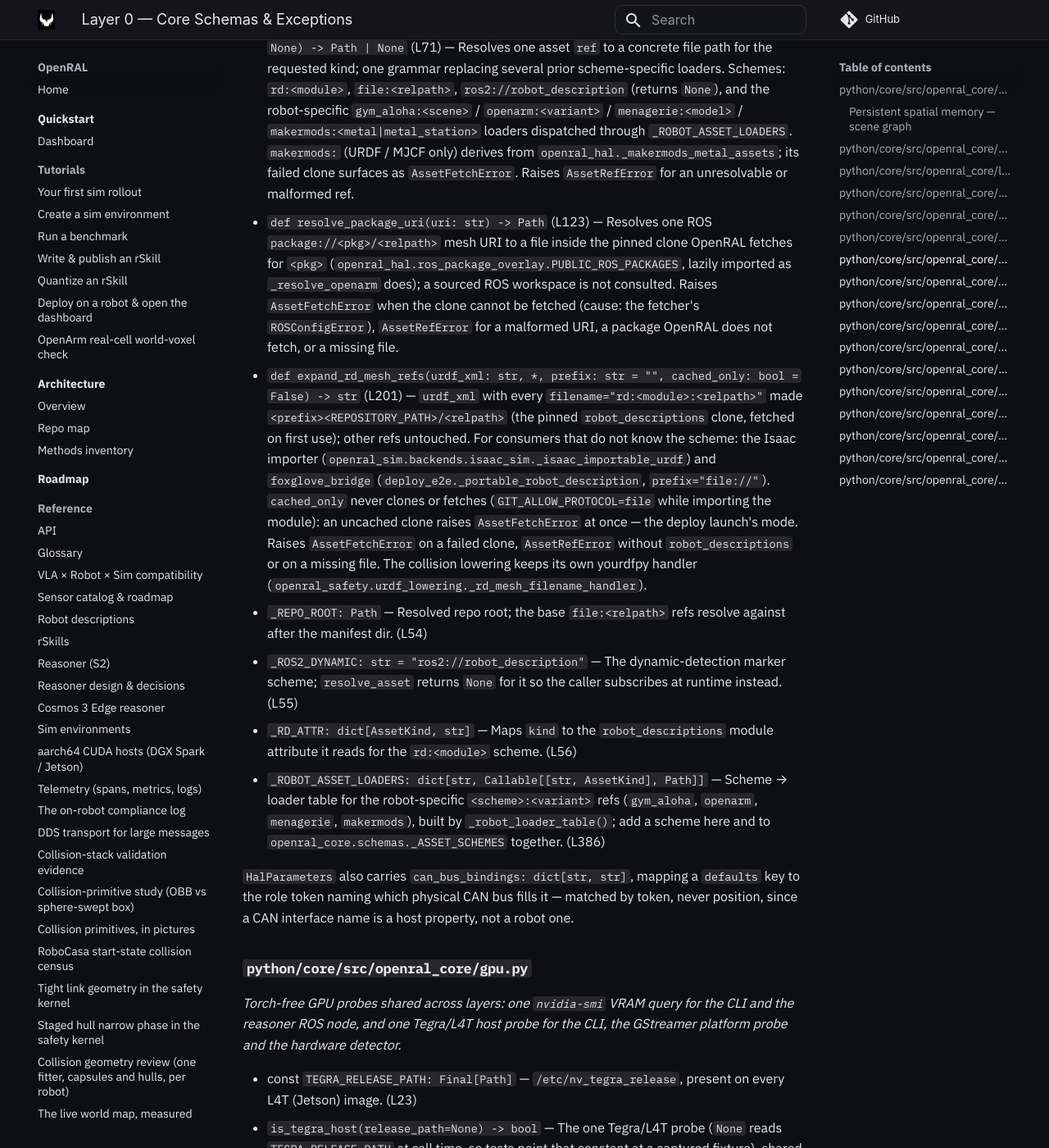
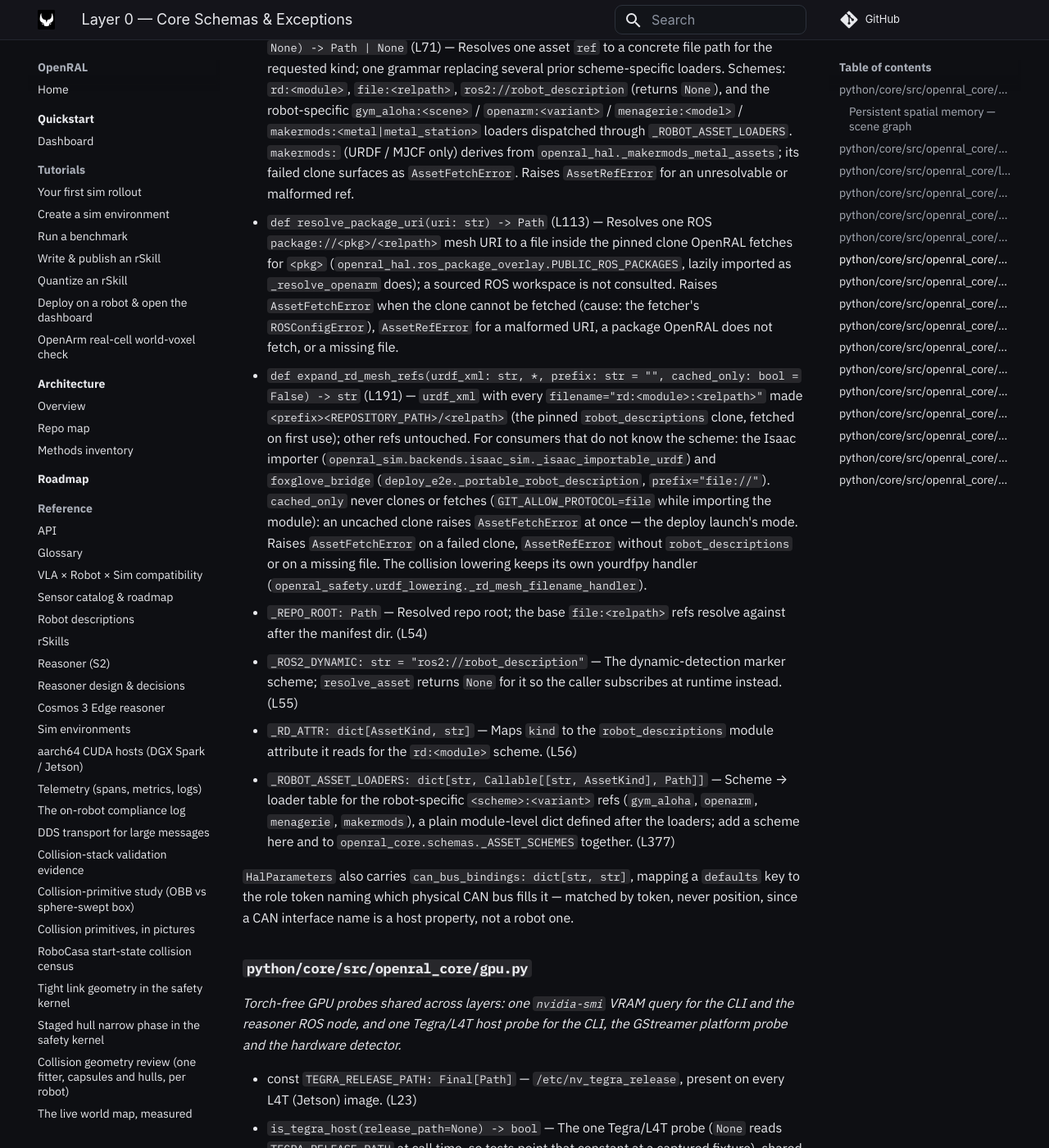
Before and after one commit to OpenRAL/openral, an MkDocs documentation site: the page built from docs/methods/00-core-schemas.md, in a window 1280 px wide and 1400 px high, scrolled down 50944 px. Shown: the whole window at 82% size. Built offline with MkDocs 1.6.1 and Material for MkDocs 9.7.7, drawn with Linux system fonts in a browser that asks for light colours; comment, search, counter and statistics services are not loaded.

Commit message:
fix(core): make the robot asset loader table a plain module dict
Drop the one-use _robot_loader_table() builder and state the
PUBLIC_ROS_PACKAGES reference in resolve_package_uri without a stale list.

Co-Authored-By: Claude Opus 5.5 <noreply@anthropic.com>
Claude-Session: https://claude.ai/code/session_01NavzwafMCddEABJ8ZuPe3p
Signed-off-by: Adrian <adrianllopart@gmail.com>

```diff
--- a/docs/methods/00-core-schemas.md
+++ b/docs/methods/00-core-schemas.md
@@ -644,12 +644,12 @@ _The single resolver for robot description assets — URDF / MJCF / SRDF._
 - `class AssetRefError(ValueError)` (L59) — A description-asset reference is malformed or cannot be resolved.
 - `class AssetFetchError(AssetRefError)` (L63) — A well-formed reference whose pinned upstream could not be fetched on this host (raised by `resolve_package_uri`); the one resolution failure an offline host may skip on, so tests check the type instead of matching the message.
 - `def resolve_asset(ref: str, kind: AssetKind, *, manifest_dir: Path | None = None) -> Path | None` (L71) — Resolves one asset `ref` to a concrete file path for the requested kind; one grammar replacing several prior scheme-specific loaders. Schemes: `rd:<module>`, `file:<relpath>`, `ros2://robot_description` (returns `None`), and the robot-specific `gym_aloha:<scene>` / `openarm:<variant>` / `menagerie:<model>` / `makermods:<metal|metal_station>` loaders dispatched through `_ROBOT_ASSET_LOADERS`. `makermods:` (URDF / MJCF only) derives from `openral_hal._makermods_metal_assets`; its failed clone surfaces as `AssetFetchError`. Raises `AssetRefError` for an unresolvable or malformed ref.
-- `def resolve_package_uri(uri: str) -> Path` (L123) — Resolves one ROS `package://<pkg>/<relpath>` mesh URI to a file inside the pinned clone OpenRAL fetches for `<pkg>` (`openral_hal.ros_package_overlay.PUBLIC_ROS_PACKAGES`, lazily imported as `_resolve_openarm` does); a sourced ROS workspace is not consulted. Raises `AssetFetchError` when the clone cannot be fetched (cause: the fetcher's `ROSConfigError`), `AssetRefError` for a malformed URI, a package OpenRAL does not fetch, or a missing file.
-- `def expand_rd_mesh_refs(urdf_xml: str, *, prefix: str = "", cached_only: bool = False) -> str` (L201) — `urdf_xml` with every `filename="rd:<module>:<relpath>"` made `<prefix><REPOSITORY_PATH>/<relpath>` (the pinned `robot_descriptions` clone, fetched on first use); other refs untouched. For consumers that do not know the scheme: the Isaac importer (`openral_sim.backends.isaac_sim._isaac_importable_urdf`) and `foxglove_bridge` (`deploy_e2e._portable_robot_description`, `prefix="file://"`). `cached_only` never clones or fetches (`GIT_ALLOW_PROTOCOL=file` while importing the module): an uncached clone raises `AssetFetchError` at once — the deploy launch's mode. Raises `AssetFetchError` on a failed clone, `AssetRefError` without `robot_descriptions` or on a missing file. The collision lowering keeps its own yourdfpy handler (`openral_safety.urdf_lowering._rd_mesh_filename_handler`).
+- `def resolve_package_uri(uri: str) -> Path` (L113) — Resolves one ROS `package://<pkg>/<relpath>` mesh URI to a file inside the pinned clone OpenRAL fetches for `<pkg>` (`openral_hal.ros_package_overlay.PUBLIC_ROS_PACKAGES`, lazily imported as `_resolve_openarm` does); a sourced ROS workspace is not consulted. Raises `AssetFetchError` when the clone cannot be fetched (cause: the fetcher's `ROSConfigError`), `AssetRefError` for a malformed URI, a package OpenRAL does not fetch, or a missing file.
+- `def expand_rd_mesh_refs(urdf_xml: str, *, prefix: str = "", cached_only: bool = False) -> str` (L191) — `urdf_xml` with every `filename="rd:<module>:<relpath>"` made `<prefix><REPOSITORY_PATH>/<relpath>` (the pinned `robot_descriptions` clone, fetched on first use); other refs untouched. For consumers that do not know the scheme: the Isaac importer (`openral_sim.backends.isaac_sim._isaac_importable_urdf`) and `foxglove_bridge` (`deploy_e2e._portable_robot_description`, `prefix="file://"`). `cached_only` never clones or fetches (`GIT_ALLOW_PROTOCOL=file` while importing the module): an uncached clone raises `AssetFetchError` at once — the deploy launch's mode. Raises `AssetFetchError` on a failed clone, `AssetRefError` without `robot_descriptions` or on a missing file. The collision lowering keeps its own yourdfpy handler (`openral_safety.urdf_lowering._rd_mesh_filename_handler`).
 - `_REPO_ROOT: Path` — Resolved repo root; the base `file:<relpath>` refs resolve against after the manifest dir. (L54)
 - `_ROS2_DYNAMIC: str = "ros2://robot_description"` — The dynamic-detection marker scheme; `resolve_asset` returns `None` for it so the caller subscribes at runtime instead. (L55)
 - `_RD_ATTR: dict[AssetKind, str]` — Maps `kind` to the `robot_descriptions` module attribute it reads for the `rd:<module>` scheme. (L56)
-- `_ROBOT_ASSET_LOADERS: dict[str, Callable[[str, AssetKind], Path]]` — Scheme → loader table for the robot-specific `<scheme>:<variant>` refs (`gym_aloha`, `openarm`, `menagerie`, `makermods`), built by `_robot_loader_table()`; add a scheme here and to `openral_core.schemas._ASSET_SCHEMES` together. (L386)
+- `_ROBOT_ASSET_LOADERS: dict[str, Callable[[str, AssetKind], Path]]` — Scheme → loader table for the robot-specific `<scheme>:<variant>` refs (`gym_aloha`, `openarm`, `menagerie`, `makermods`), a plain module-level dict defined after the loaders; add a scheme here and to `openral_core.schemas._ASSET_SCHEMES` together. (L377)
 
 `HalParameters` also carries `can_bus_bindings: dict[str, str]`, mapping a `defaults` key to the role token naming which physical CAN bus fills it — matched by token, never position, since a CAN interface name is a host property, not a robot one.
 
```
Also changed, not shown: 1 other file.
